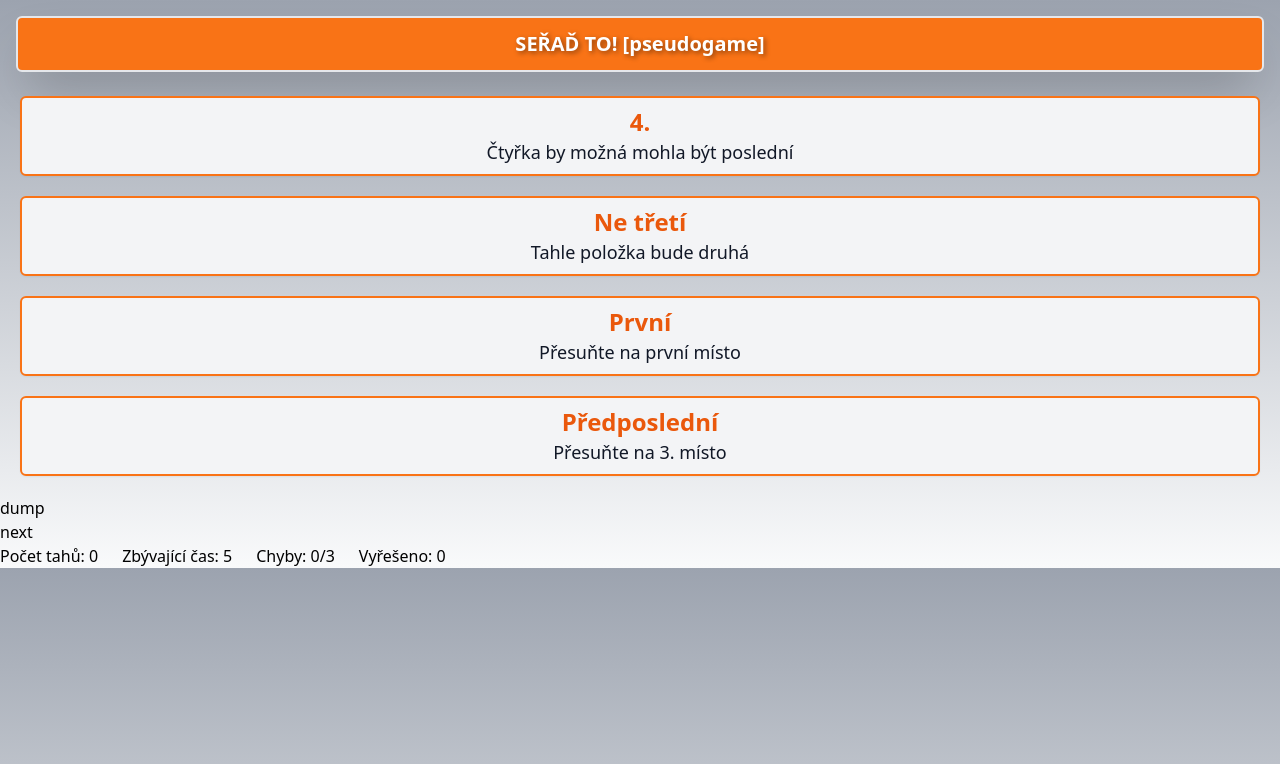
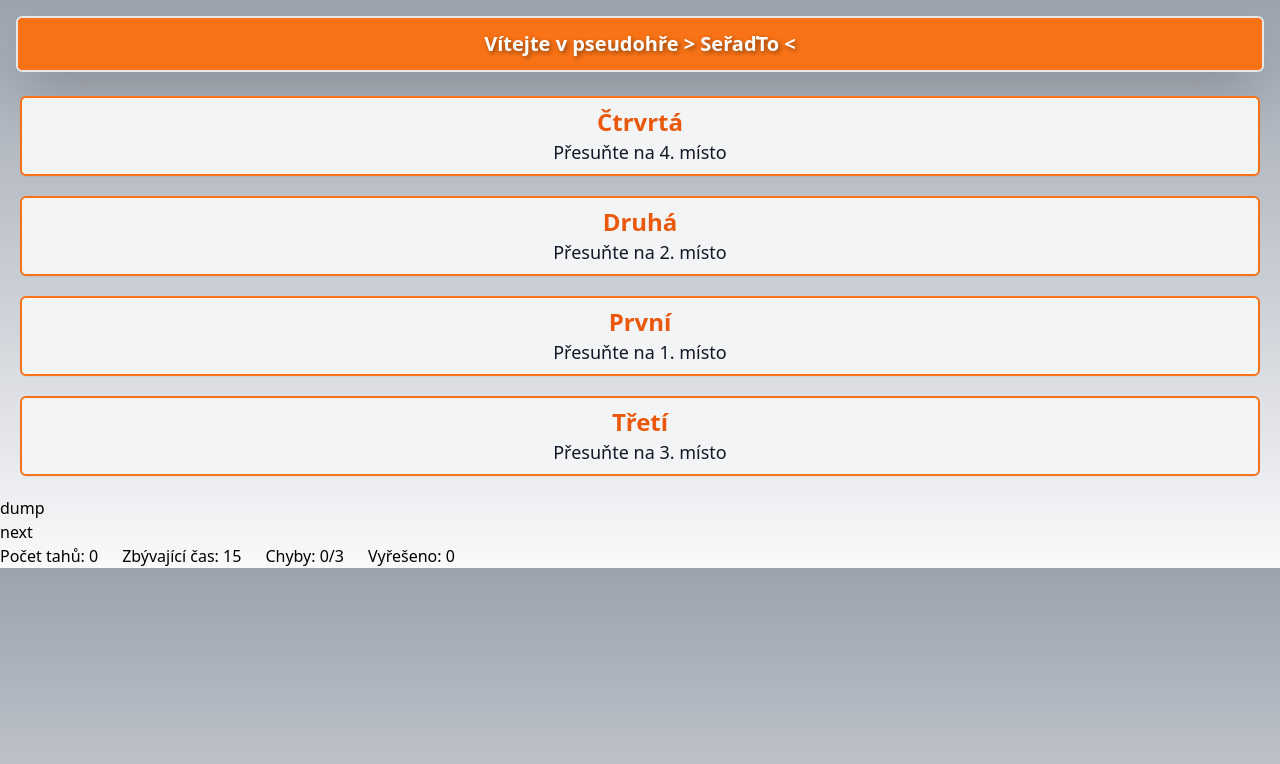
Before and after one commit to martyd420/testing-vue-vite-tailwind, a Vue app: page / in a window 1280 px wide. Shown: the top 764 px of the page. Built offline with nearby package versions, Linux system fonts and the light colour scheme.

Commit message:
added more timeout for first static question

```diff
--- a/src/App.vue
+++ b/src/App.vue
@@ -23,6 +23,8 @@
                     --this.timeout;
                 };
             }, 1000);
+
+            this.timeout += 10
         }
         ,
         methods: {
@@ -61,14 +63,13 @@
                 count_solved: 0,
                 fails: 0,
                 current_question_id: 1,
-                current_question: 'SEŘAĎ TO! [pseudogame]',
+                current_question: 'Vítejte v pseudohře  > SeřaďTo <',
                 current_answers: [
                     /** ty description by tam vůbec nemusely být...  ale už tam jsou :D  */
-                        { id: "1", title: "První", description: "Přesuňte na první místo" },
-                        { id: "2", title: "Ne třetí", description: "Tahle položka bude druhá" },
-
-                        { id: "3", title: "Předposlední", description: "Přesuňte na 3. místo" },
-                        { id: "4", title: "4.", description: "Čtyřka by možná mohla být poslední" }
+                        { id: "1", title: "První", description: "Přesuňte na 1. místo" },
+                        { id: "2", title: "Druhá", description: "Přesuňte na 2. místo" },
+                        { id: "3", title: "Třetí", description: "Přesuňte na 3. místo" },
+                        { id: "4", title: "Čtrvrtá", description: "Přesuňte na 4. místo" }
                 ],
 
                 questions: [
```
